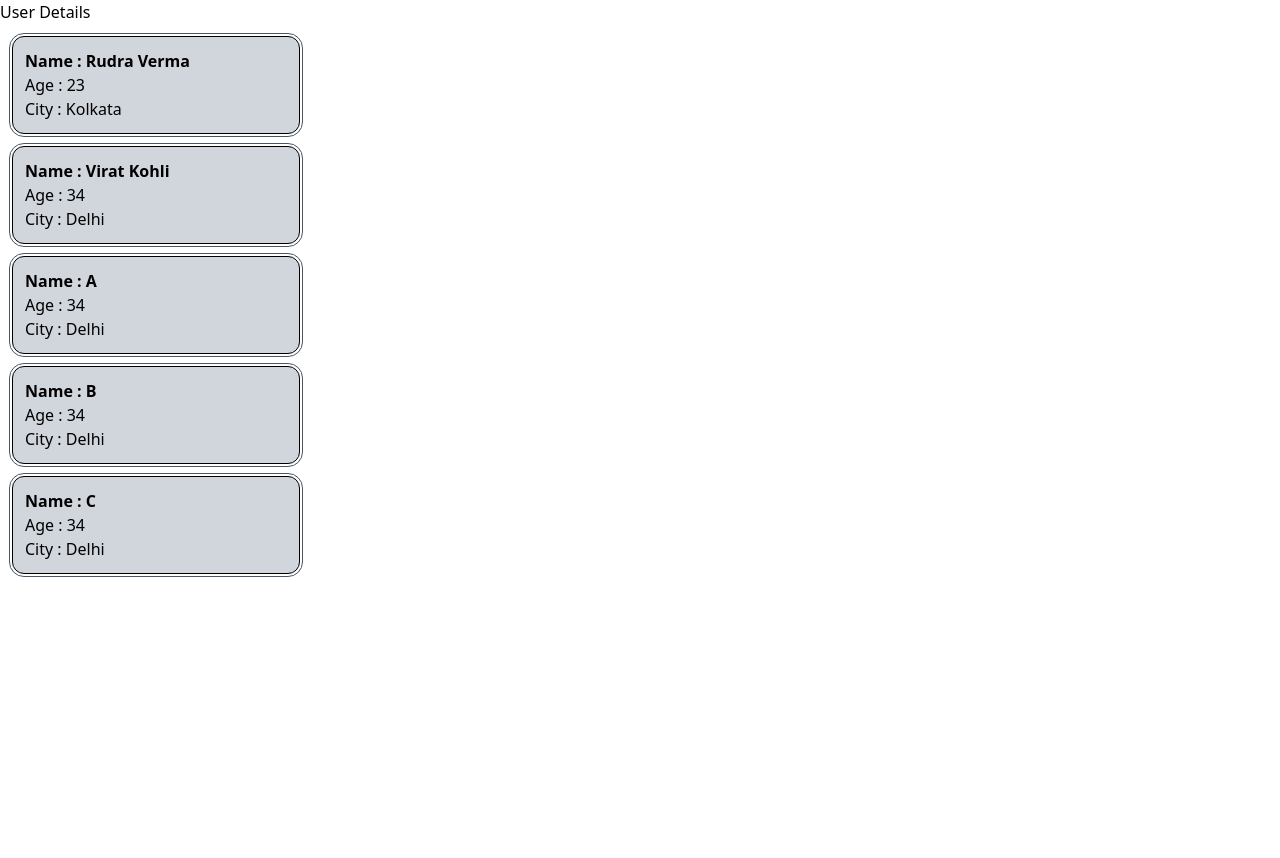
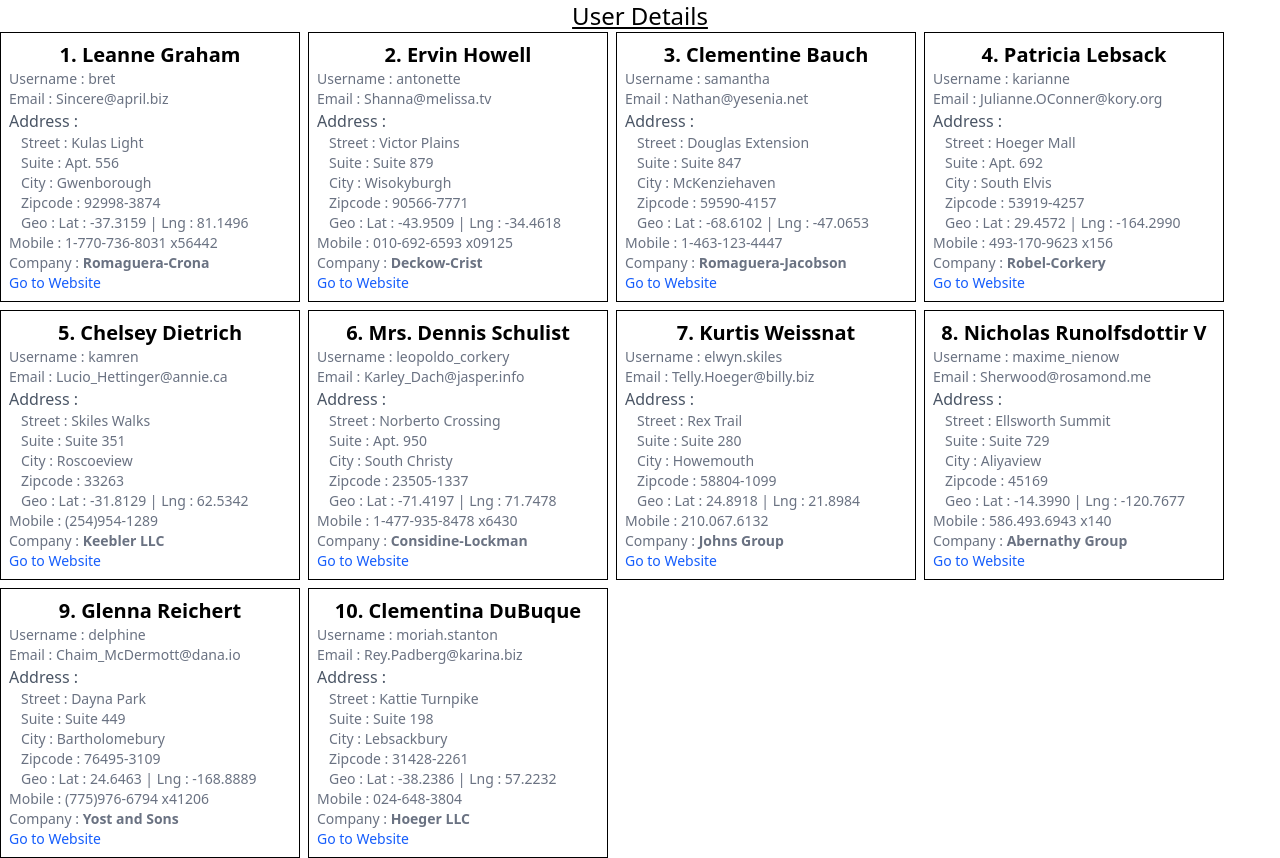
Before and after one commit to outgoingrudra/Daily-Developement-Task, a React (Vite) app in the folder react/react-practice/: page / in a window 1280 px wide. Before the commit the page ends 800 px from the top, so only its background shows below. Built offline with nearby package versions, Linux system fonts and the light colour scheme.

Commit message:
some new things added !!!!

```diff
--- a/react/react-practice/src/App.jsx
+++ b/react/react-practice/src/App.jsx
@@ -1,19 +1,269 @@
 import React from "react";
 import Card from "./components/Card";
 import Details from "./components/Details";
+import UserDetails from "./components/UserDetails";
 
 export default function App() {
+
+// const users  = [
+//     { name : "Rudra" , age : 12 , city :"Kolkata"},
+//     { name : "Virat" , age : 11 , city :"New York"},
+//     { name : "Sohaib" , age : 12 , city :"Kolkata"},
+//     { name : "Robert" , age : 12 , city :"Kolkata"},
+// ]
+
+
+const users = [
+  {
+    id: 1,
+    name: "Leanne Graham",
+    username: "Bret",
+    email: "Sincere@april.biz",
+    address: {
+      street: "Kulas Light",
+      suite: "Apt. 556",
+      city: "Gwenborough",
+      zipcode: "92998-3874",
+      geo: {
+        lat: "-37.3159",
+        lng: "81.1496"
+      }
+    },
+    phone: "1-770-736-8031 x56442",
+    website: "hildegard.org",
+    company: {
+      name: "Romaguera-Crona",
+      catchPhrase: "Multi-layered client-server neural-net",
+      bs: "harness real-time e-markets"
+    }
+  },
+  {
+    id: 2,
+    name: "Ervin Howell",
+    username: "Antonette",
+    email: "Shanna@melissa.tv",
+    address: {
+      street: "Victor Plains",
+      suite: "Suite 879",
+      city: "Wisokyburgh",
+      zipcode: "90566-7771",
+      geo: {
+        lat: "-43.9509",
+        lng: "-34.4618"
+      }
+    },
+    phone: "010-692-6593 x09125",
+    website: "anastasia.net",
+    company: {
+      name: "Deckow-Crist",
+      catchPhrase: "Proactive didactic contingency",
+      bs: "synergize scalable supply-chains"
+    }
+  },
+  {
+    id: 3,
+    name: "Clementine Bauch",
+    username: "Samantha",
+    email: "Nathan@yesenia.net",
+    address: {
+      street: "Douglas Extension",
+      suite: "Suite 847",
+      city: "McKenziehaven",
+      zipcode: "59590-4157",
+      geo: {
+        lat: "-68.6102",
+        lng: "-47.0653"
+      }
+    },
+    phone: "1-463-123-4447",
+    website: "ramiro.info",
+    company: {
+      name: "Romaguera-Jacobson",
+      catchPhrase: "Face to face bifurcated interface",
+      bs: "e-enable strategic applications"
+    }
+  },
+  {
+    id: 4,
+    name: "Patricia Lebsack",
+    username: "Karianne",
+    email: "Julianne.OConner@kory.org",
+    address: {
+      street: "Hoeger Mall",
+      suite: "Apt. 692",
+      city: "South Elvis",
+      zipcode: "53919-4257",
+      geo: {
+        lat: "29.4572",
+        lng: "-164.2990"
+      }
+    },
+    phone: "493-170-9623 x156",
+    website: "kale.biz",
+    company: {
+      name: "Robel-Corkery",
+      catchPhrase: "Multi-tiered zero tolerance productivity",
+      bs: "transition cutting-edge web services"
+    }
+  },
+  {
+    id: 5,
+    name: "Chelsey Dietrich",
+    username: "Kamren",
+    email: "Lucio_Hettinger@annie.ca",
+    address: {
+      street: "Skiles Walks",
+      suite: "Suite 351",
+      city: "Roscoeview",
+      zipcode: "33263",
+      geo: {
+        lat: "-31.8129",
+        lng: "62.5342"
+      }
+    },
+    phone: "(254)954-1289",
+    website: "demarco.info",
+    company: {
+      name: "Keebler LLC",
+      catchPhrase: "User-centric fault-tolerant solution",
+      bs: "revolutionize end-to-end systems"
+    }
+  },
+  {
+    id: 6,
+    name: "Mrs. Dennis Schulist",
+    username: "Leopoldo_Corkery",
+    email: "Karley_Dach@jasper.info",
+    address: {
+      street: "Norberto Crossing",
+      suite: "Apt. 950",
+      city: "South Christy",
+      zipcode: "23505-1337",
+      geo: {
+        lat: "-71.4197",
+        lng: "71.7478"
+      }
+    },
+    phone: "1-477-935-8478 x6430",
+    website: "ola.org",
+    company: {
+      name: "Considine-Lockman",
+      catchPhrase: "Synchronised bottom-line interface",
+      bs: "e-enable innovative applications"
+    }
+  },
+  {
+    id: 7,
+    name: "Kurtis Weissnat",
+    username: "Elwyn.Skiles",
+    email: "Telly.Hoeger@billy.biz",
+    address: {
+      street: "Rex Trail",
+      suite: "Suite 280",
+      city: "Howemouth",
+      zipcode: "58804-1099",
+      geo: {
+        lat: "24.8918",
+        lng: "21.8984"
+      }
+    },
+    phone: "210.067.6132",
+    website: "elvis.io",
+    company: {
+      name: "Johns Group",
+      catchPhrase: "Configurable multimedia task-force",
+      bs: "generate enterprise e-tailers"
+    }
+  },
+  {
+    id: 8,
+    name: "Nicholas Runolfsdottir V",
+    username: "Maxime_Nienow",
+    email: "Sherwood@rosamond.me",
+    address: {
+      street: "Ellsworth Summit",
+      suite: "Suite 729",
+      city: "Aliyaview",
+      zipcode: "45169",
+      geo: {
+        lat: "-14.3990",
+        lng: "-120.7677"
+      }
+    },
+    phone: "586.493.6943 x140",
+    website: "jacynthe.com",
+    company: {
+      name: "Abernathy Group",
+      catchPhrase: "Implemented secondary concept",
+      bs: "e-enable extensible e-tailers"
+    }
+  },
+  {
+    id: 9,
+    name: "Glenna Reichert",
+    username: "Delphine",
+    email: "Chaim_McDermott@dana.io",
+    address: {
+      street: "Dayna Park",
+      suite: "Suite 449",
+      city: "Bartholomebury",
+      zipcode: "76495-3109",
+      geo: {
+        lat: "24.6463",
+        lng: "-168.8889"
+      }
+    },
+    phone: "(775)976-6794 x41206",
+    website: "conrad.com",
+    company: {
+      name: "Yost and Sons",
+      catchPhrase: "Switchable contextually-based project",
+      bs: "aggregate real-time technologies"
+    }
+  },
+  {
+    id: 10,
+    name: "Clementina DuBuque",
+    username: "Moriah.Stanton",
+    email: "Rey.Padberg@karina.biz",
+    address: {
+      street: "Kattie Turnpike",
+      suite: "Suite 198",
+      city: "Lebsackbury",
+      zipcode: "31428-2261",
+      geo: {
+        lat: "-38.2386",
+        lng: "57.2232"
+      }
+    },
+    phone: "024-648-3804",
+    website: "ambrose.net",
+    company: {
+      name: "Hoeger LLC",
+      catchPhrase: "Centralized empowering task-force",
+      bs: "target end-to-end models"
+    }
+  }
+]
+
+
   return (
     <div>
-      {/* <h1>Components</h1> */}
-      <h1>User Details</h1>
-        {/* <Card /> */}
-        <Details name="Rudra Verma" age={23} city="Kolkata" />
-        <Details name="Virat Kohli" age={34} city="Delhi" />
-        <Details name="A" age={34} city="Delhi" />
-        <Details name="B" age={34} city="Delhi" />
-        <Details name="C" age={34} city="Delhi" />
+      <h1 className="text-2xl  text-center underline ">User Details</h1>
+{/*
+       {
+        users.map((user, idx)=> (
+          <Details key={idx}  name = {user.name} age = {user.age} city = {user.city} />
+        ))
+       }
+ */}
 
+
+     <div className="flex flex-wrap gap-2" >
+        {
+            users.map((user,idx)=>(<UserDetails key={idx} user = {user}/>))
+      }
+     </div>
 
     </div>
   );
--- a/react/react-practice/src/components/Details.jsx
+++ b/react/react-practice/src/components/Details.jsx
@@ -1,12 +1,12 @@
 import React from 'react'
 
-export default function Details(props) {
+export default function Details({name , age , city}) {
 
   return (
     <div className=' p-3 border border-1 w-72 bg-gray-300 rounded-xl m-3 outline outline-gray-600 outline-offset-2'>
-        <h3 className='font-semibold'>Name : {props.name} </h3>
-        <h3>Age : {props.age}</h3>
-        <h3>City : {props.city}</h3>
+        <h3 className='font-semibold'>Name : {name} </h3>
+        <h3>Age : {age}</h3>
+        <h3>City : {city}</h3>
     </div>
   )
 
--- /dev/null
+++ b/react/react-practice/src/components/UserDetails.jsx
@@ -0,0 +1,89 @@
+
+export default function UserDetails({user}){
+
+   return (
+    <div className="w-[300px] border border-1 p-2" >
+          <h3 className="text-xl font-semibold text-center"> {user.id}. {user.name}</h3>
+           <h5 className="text-gray-500 text-sm "> Username : {user.username.toLowerCase()}</h5>
+           <h5 className="text-gray-500 text-sm "> <a href={`mailto:${user.email}`}>Email : {user.email}</a></h5>
+            <div>
+                <h5 className="text-md text-gray-600">Address : </h5>
+                <div className="pl-3">
+                <h6 className="text-gray-500 text-sm">Street : {user.address.street}</h6>
+                <h6 className="text-gray-500 text-sm">Suite : {user.address.suite}</h6>
+                <h6 className="text-gray-500 text-sm">City : {user.address.city}</h6>
+                <h6 className="text-gray-500 text-sm">Zipcode : {user.address.zipcode}</h6>
+                <h6 className="text-gray-500 text-sm">Geo : Lat : {user.address.geo.lat} | Lng : {user.address.geo.lng}</h6>
+            </div>
+            <h5 className="text-gray-500 text-sm ">Mobile : {user.phone}</h5>
+            <h5 className="text-gray-500 text-sm ">Company : <b>{user.company.name}</b></h5>
+            <h5 className=" text-sm  text-blue-600 cursor-pointer  "><a href={user.website}>Go to Website</a></h5>
+
+            </div>
+    </div>
+   )
+
+}
+
+
+
+
+// export default function UserDetails({ user }) {
+//   return (
+//     <div className="w-[320px] rounded-2xl border border-gray-200 bg-white p-6 shadow-sm transition-shadow hover:shadow-lg">
+//       {/* Header */}
+//       <div className="flex flex-col items-center text-center pb-4 border-b border-gray-100">
+//         <div className="flex h-14 w-14 items-center justify-center rounded-full bg-indigo-100 text-lg font-bold text-indigo-600">
+//           {user.name.charAt(0)}
+//         </div>
+//         <h3 className="mt-3 text-lg font-semibold text-gray-900">
+//           {user.name}
+//         </h3>
+//         <span className="text-xs font-medium text-gray-400">
+//           #{user.id} · @{user.username.toLowerCase()}
+//         </span>
+//       </div>
+
+//       {/* Contact */}
+//       <div className="mt-4 space-y-2">
+
+//           <a href={`mailto:${user.email}`}
+//           className="block text-sm text-gray-600 hover:text-indigo-600 transition-colors"
+//         >
+//           <span className="font-medium text-gray-700">Email:</span> {user.email}
+//         </a>
+//         <p className="text-sm text-gray-600">
+//           <span className="font-medium text-gray-700">Mobile:</span> {user.phone}
+//         </p>
+//         <p className="text-sm text-gray-600">
+//           <span className="font-medium text-gray-700">Company:</span>{" "}
+//           <span className="font-semibold text-gray-800">{user.company.name}</span>
+//         </p>
+//       </div>
+
+//       {/* Address */}
+//       <div className="mt-4 rounded-xl bg-gray-50 p-3">
+//         <h4 className="text-xs font-semibold uppercase tracking-wide text-gray-500 mb-2">
+//           Address
+//         </h4>
+//         <div className="space-y-1 text-sm text-gray-600">
+//           <p>{user.address.street}, {user.address.suite}</p>
+//           <p>{user.address.city}, {user.address.zipcode}</p>
+//           <p className="text-xs text-gray-400">
+//             Lat: {user.address.geo.lat} · Lng: {user.address.geo.lng}
+//           </p>
+//         </div>
+//       </div>
+
+//       {/* Website */}
+
+//        <a href={user.website}
+//         target="_blank"
+//         rel="noreferrer"
+//         className="mt-4 block w-full rounded-lg bg-indigo-600 px-4 py-2 text-center text-sm font-medium text-white transition-colors hover:bg-indigo-700"
+//       >
+//         Visit Website
+//       </a>
+//     </div>
+//   );
+// }
```
Also changed, not shown: react/react-practice/test.js (added, +17 -0 lines).
